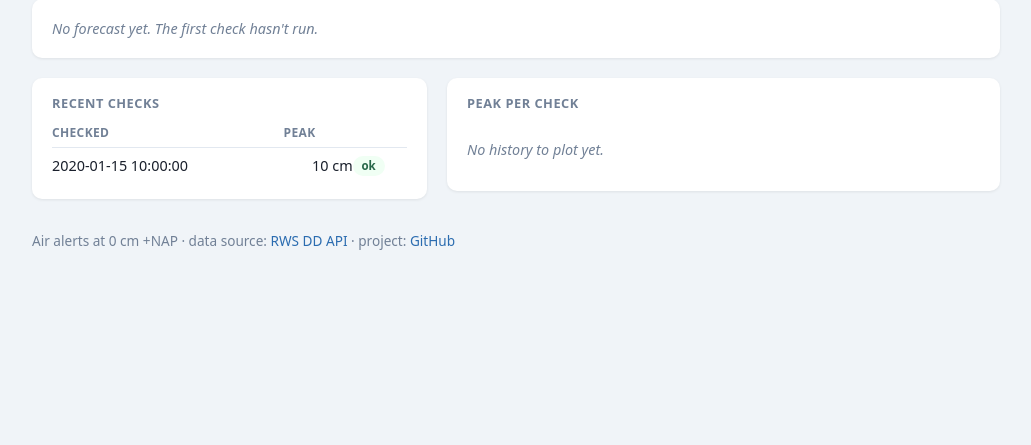
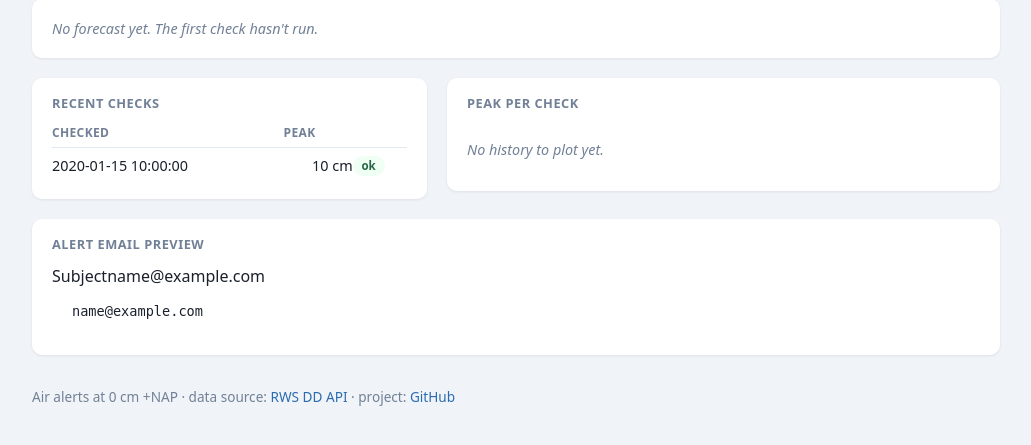
Before and after one commit to jteijema/Waterpijl, a Flask app: template src/templates/dashboard.html in a window 1280 px wide. Shown: the part 164-609 px from the top of the page, without its empty margins (124-1155 px from the left). Run offline with Flask 3, Linux system fonts and the light colour scheme; the template is opened without the code that fills it: most values are stand-ins (such as "Sample title", 1, 10 or a date in 2020).

Commit message:
Add email preview section to dashboard with alert details

```diff
--- a/src/app.py
+++ b/src/app.py
@@ -20,6 +20,7 @@ logger = logging.getLogger(__name__)
 from dotenv import load_dotenv
 from flask import Flask, jsonify, render_template, send_file
 
+from email_worker import render_email
 from plot import render_forecast_plot, render_history_plot
 from store import Store
 from waterlevel import get_waterlevel_url
@@ -107,9 +108,22 @@ def _history_rows():
     return rows
 
 
+def _email_preview(check):
+    """Render the alert email with the most recent breach, or a representative
+    placeholder when nothing has breached yet."""
+    if check and check.get("status") == "breach" and check.get("breach_time"):
+        breach_time = datetime.fromisoformat(check["breach_time"])
+        breach_value = check["breach_value"]
+    else:
+        breach_time = datetime.now(UTC)
+        breach_value = float(os.getenv("ALERT_LEVEL", "200"))
+    return render_email(breach_time, breach_value)
+
+
 @app.route("/")
 def index():
     check = _store.latest_check()
+    email_subject, email_body = _email_preview(check)
     return render_template(
         "dashboard.html",
         location_code=LOCATION_CODE,
@@ -125,6 +139,8 @@ def index():
         has_plot=_store.latest_with_samples() is not None,
         history=_history_rows(),
         has_history=bool(_store.check_history(limit=1)),
+        email_subject=email_subject,
+        email_body=email_body,
         api_url=unquote(get_waterlevel_url(datetime.now(UTC))),
     )
 
--- a/src/templates/dashboard.html
+++ b/src/templates/dashboard.html
@@ -70,6 +70,13 @@
     .pill.breach { background: var(--red-soft); color: var(--red); }
     .pill.error { background: var(--amber-soft); color: var(--amber); }
     .no-data { color: var(--muted); font-style: italic; font-size: 0.9rem; padding: 1rem 0; }
+
+    .mail { background: var(--card); border-radius: 10px; box-shadow: 0 1px 3px rgba(0,0,0,0.08); }
+    .mail .head { padding: 1rem 1.25rem 0.65rem; border-bottom: 1px solid var(--line); }
+    .mail .head .row { display: flex; gap: 0.5rem; font-size: 0.9rem; }
+    .mail .head .row .k { color: var(--muted); width: 5.5rem; flex-shrink: 0; }
+    .mail .head .row .k:first-of-type { font-weight: 600; }
+    .mail .body { padding: 0.9rem 1.25rem 1.1rem; white-space: pre-wrap; font-family: ui-monospace, monospace; font-size: 0.85rem; color: var(--ink); line-height: 1.5; }
 
     footer { max-width: 1000px; margin: 0 auto 2rem; padding: 0 1rem; font-size: 0.85rem; color: var(--muted); }
     footer a { color: var(--blue); text-decoration: none; }
@@ -156,6 +163,12 @@
         {% endif %}
       </div>
     </div>
+
+    <div class="panel mail">
+      <h2>Alert email preview</h2>
+      <div class="row"><span class="k">Subject</span><span>{{ email_subject }}</span></div>
+      <div class="body">{{ email_body }}</div>
+    </div>
   </main>
 
   <footer>
```
